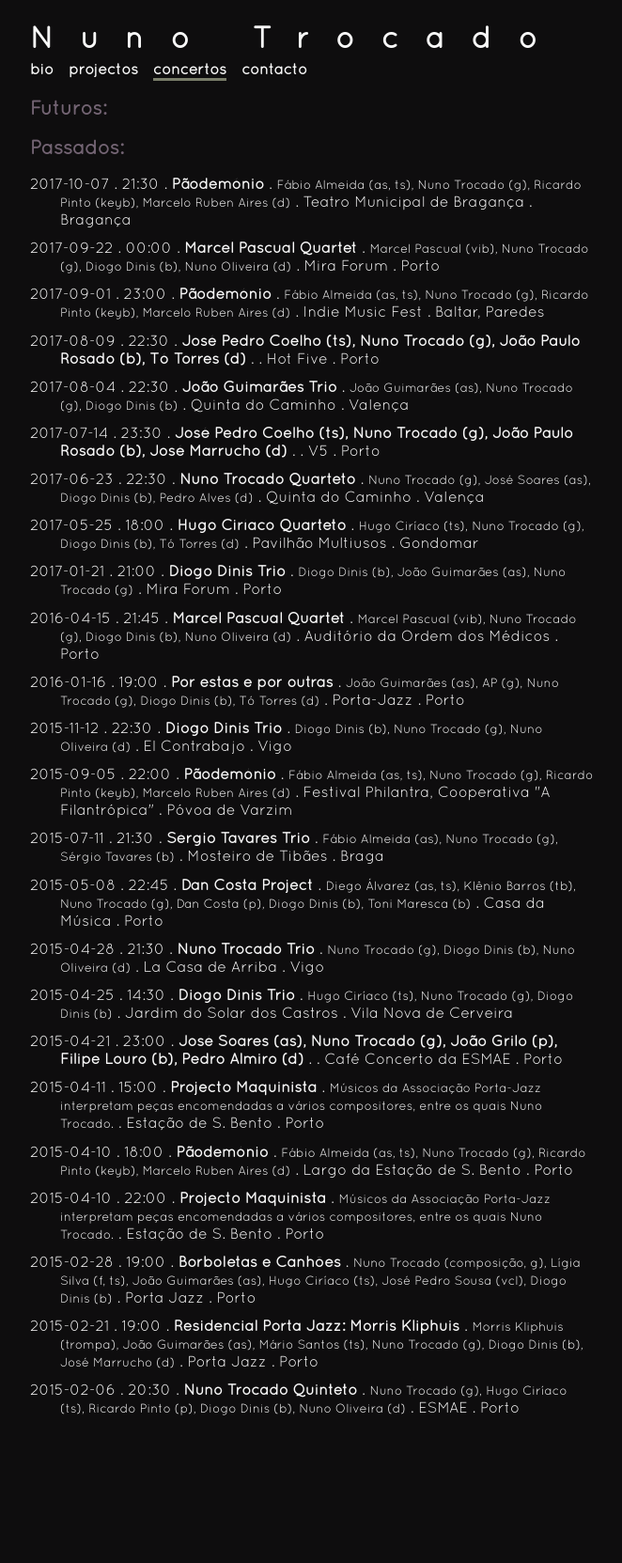
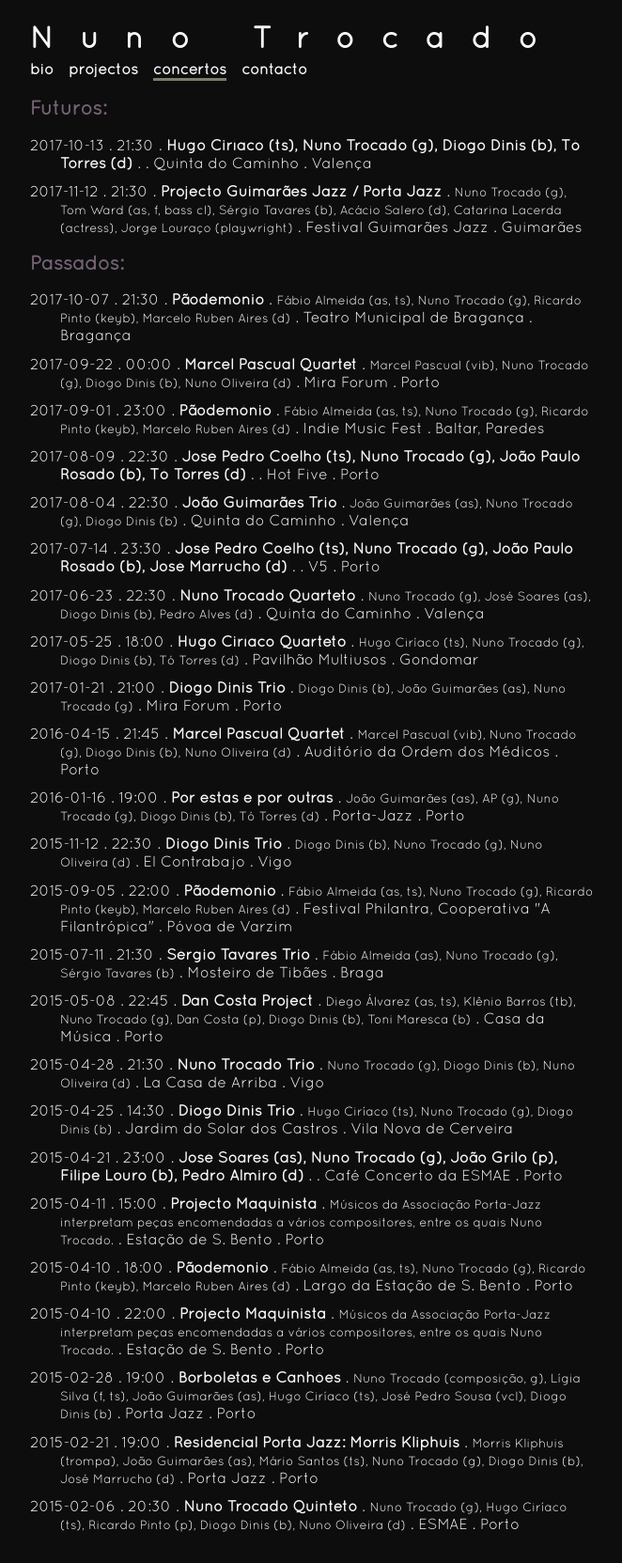
Before and after one commit to ntrocado/ntrocado.github.io, a Jekyll site: the page built from concertos.html, in a window 1280 px wide. Shown: the whole page at 94% size, without its empty margins (308-970 px from the left). Built offline with Jekyll 4.4.1, drawn with Linux system fonts in a browser that asks for light colours; before the commit the page ends 1539 px from its top, so only the background shows below that.

Commit message:
Actualização da agenda.

```diff
--- a/_data/concertos.yml
+++ b/_data/concertos.yml
@@ -143,3 +143,15 @@
   local: Teatro Municipal de Bragança
   cidade: Bragança
   membros: Fábio Almeida (as, ts), Nuno Trocado (g), Ricardo Pinto (keyb), Marcelo Ruben Aires (d)
+
+- datahora: 2017-10-13 21:30:00 +0100
+  projecto: Hugo Ciríaco (ts), Nuno Trocado (g), Diogo Dinis (b), Tó Torres (d)
+  local: Quinta do Caminho
+  cidade: Valença
+  membros:
+
+- datahora: 2017-11-12 21:30:00 +0100
+  projecto: Projecto Guimarães Jazz / Porta Jazz #4
+  local: Festival Guimarães Jazz
+  cidade: Guimarães
+  membros: Nuno Trocado (g), Tom Ward (as, f, bass cl), Sérgio Tavares (b), Acácio Salero (d), Catarina Lacerda (actress), Jorge Louraço (playwright)
```
